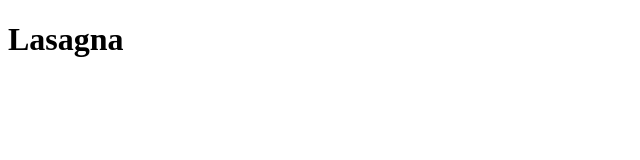
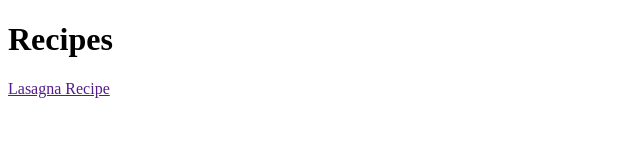
Before and after one commit to lizard213/recipes, a plain HTML site: page index.html in a window 1280 px wide. Shown: the whole page, without its empty margins (0-640 px from the left). Drawn offline with Linux system fonts and the light colour scheme.

Commit message:
Add lasagna recipe ahref

```diff
--- a/index.html
+++ b/index.html
@@ -1,9 +1,12 @@
 <!DOCTYPE html>
-<head>
-    <meta charset="utf-8">
-    <title>Recipes</title>
+<html>
+    <head>
+        <meta charset="utf-8">
+        <title>Recipes</title>
+    </head>
 
     <body>
-        <h1>Lasagna</h1>
+        <h1>Recipes</h1>
+        <a href=""recipe_list/lasagna.html">Lasagna Recipe</a>
     </body>
-</head>
+</html>
```
